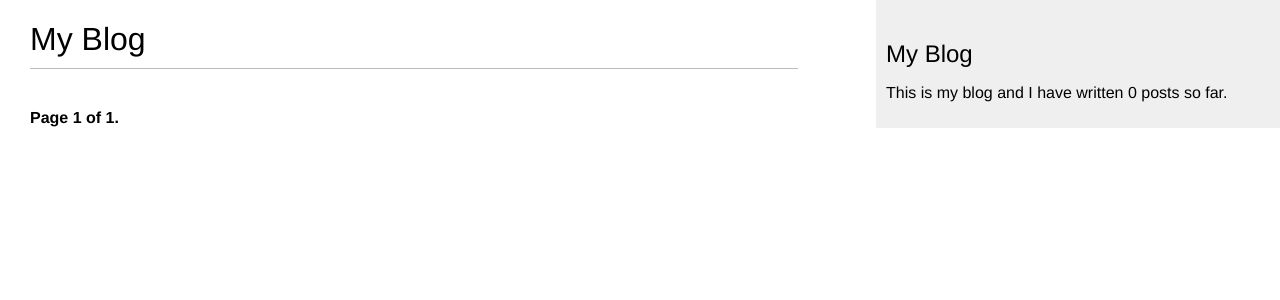
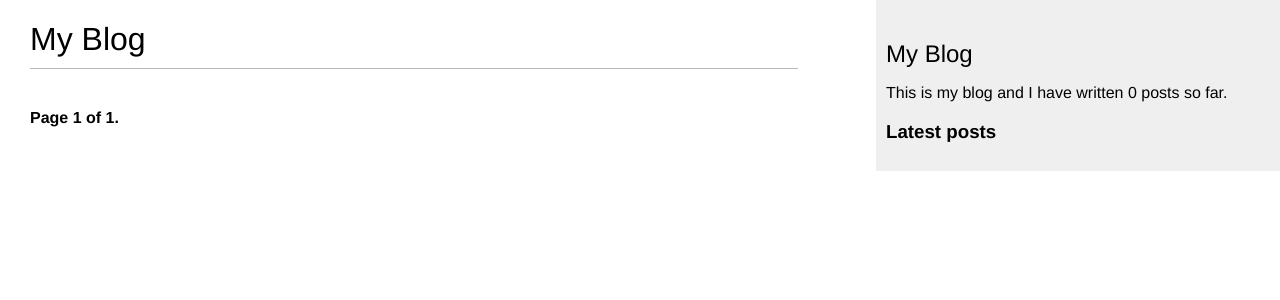
Before and after one commit to savakarrohan/crispy-succotash, a Django app: page /blog/ in a window 1280 px wide. Shown: the top 300 px of the page. Run offline with Django 4.2, Linux system fonts and the light colour scheme; data that the repository does not hold is empty.

Commit message:
most commented posts

```diff
--- a/blog/templates/blog/base.html
+++ b/blog/templates/blog/base.html
@@ -19,6 +19,8 @@
         <div id="sidebar">
             <h2>My Blog</h2>
             <p>This is my blog and I have written {% total_posts %} posts so far.</p>
+            <h3>Latest posts</h3>
+            {% show_latest_posts 3 %}
         </div>
     </body>
 
--- a/blog/templatetags/blog_tags.py
+++ b/blog/templatetags/blog_tags.py
@@ -1,4 +1,5 @@
 from django import template
+from django.db.models import Count
 
 from ..models import Post
 
@@ -16,3 +17,10 @@ def show_latest_posts(counts=5):
     return {
         "latest_posts": latest_posts,
     }
+
+
+@register.simple_tag
+def get_most_commented_posts(count=5):
+    return Post.published.annotate(total_comments=Count("comments")).order_by(
+        "-total_comments"
+    )[:count]
```
